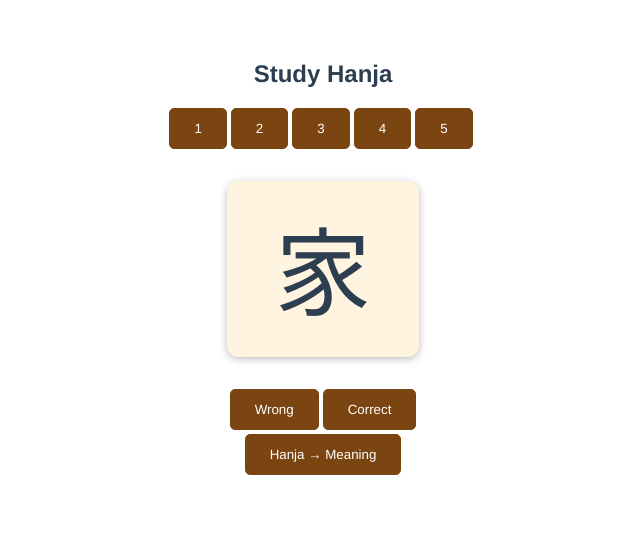
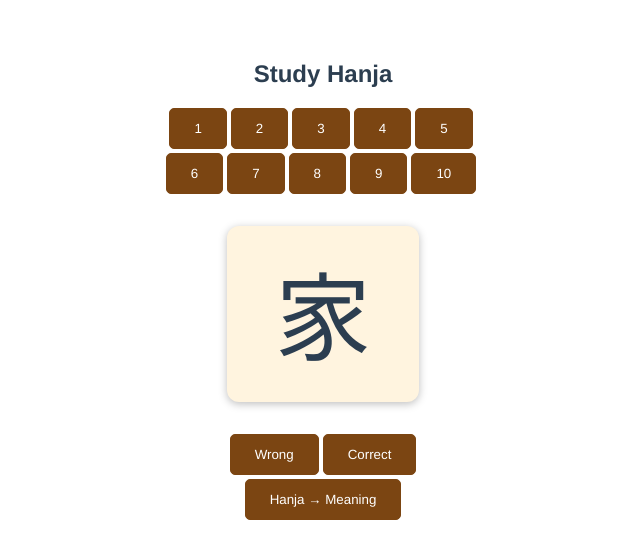
Before and after one commit to lordbenedikt/vue-hanja-flashcards, a Vue app: page / in a window 1280 px wide. Shown: the top 558 px of the page, without its empty margins (317-957 px from the left). Built offline with nearby package versions, Linux system fonts and the light colour scheme.

Commit message:
added more hanja

```diff
--- a/src/App.vue
+++ b/src/App.vue
@@ -2,7 +2,7 @@
   <h2>Study Hanja</h2>
   <div>
     <div
-      v-for="row in 1" :key="'row_' + row"
+      v-for="row in 2" :key="'row_' + row"
       style="margin-bottom: 4px">
       <base-button
         v-for="i in 5"
```
